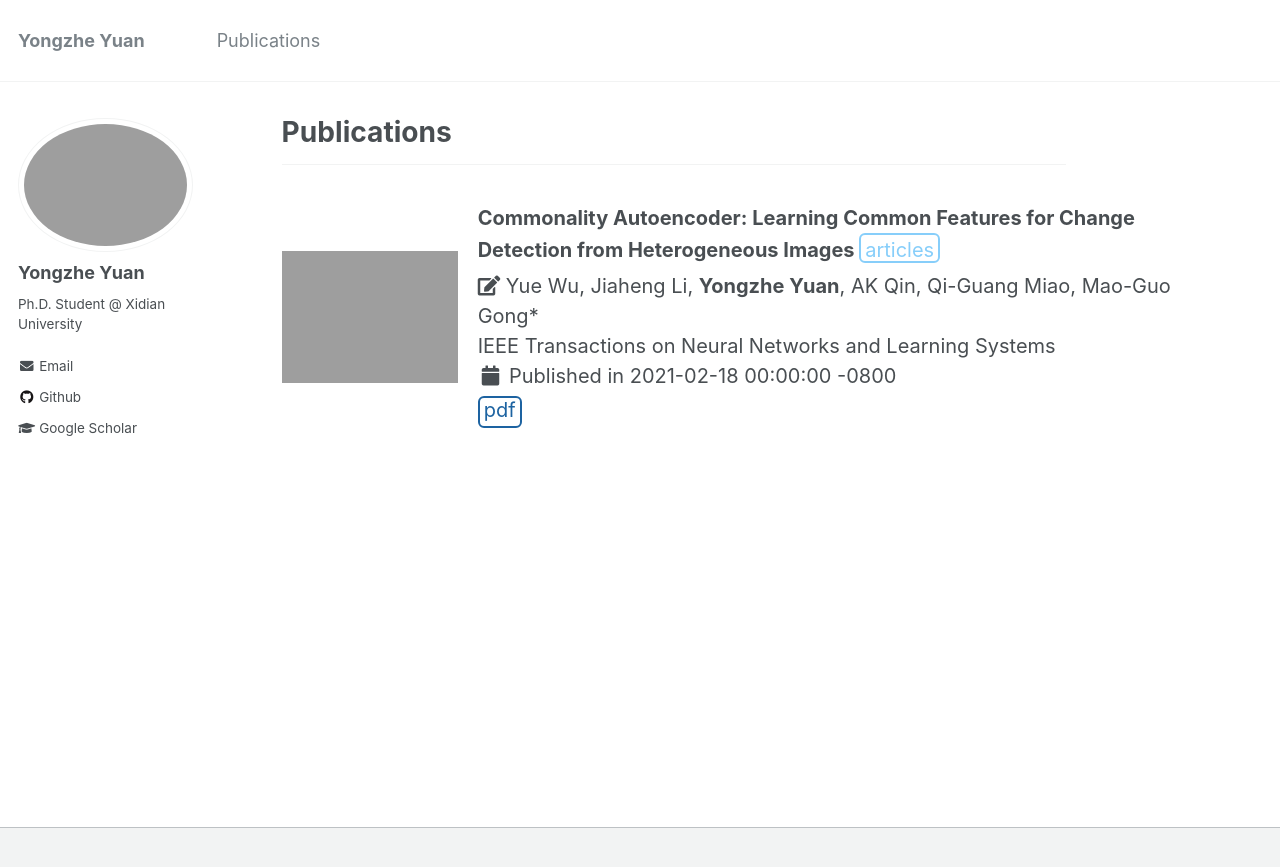
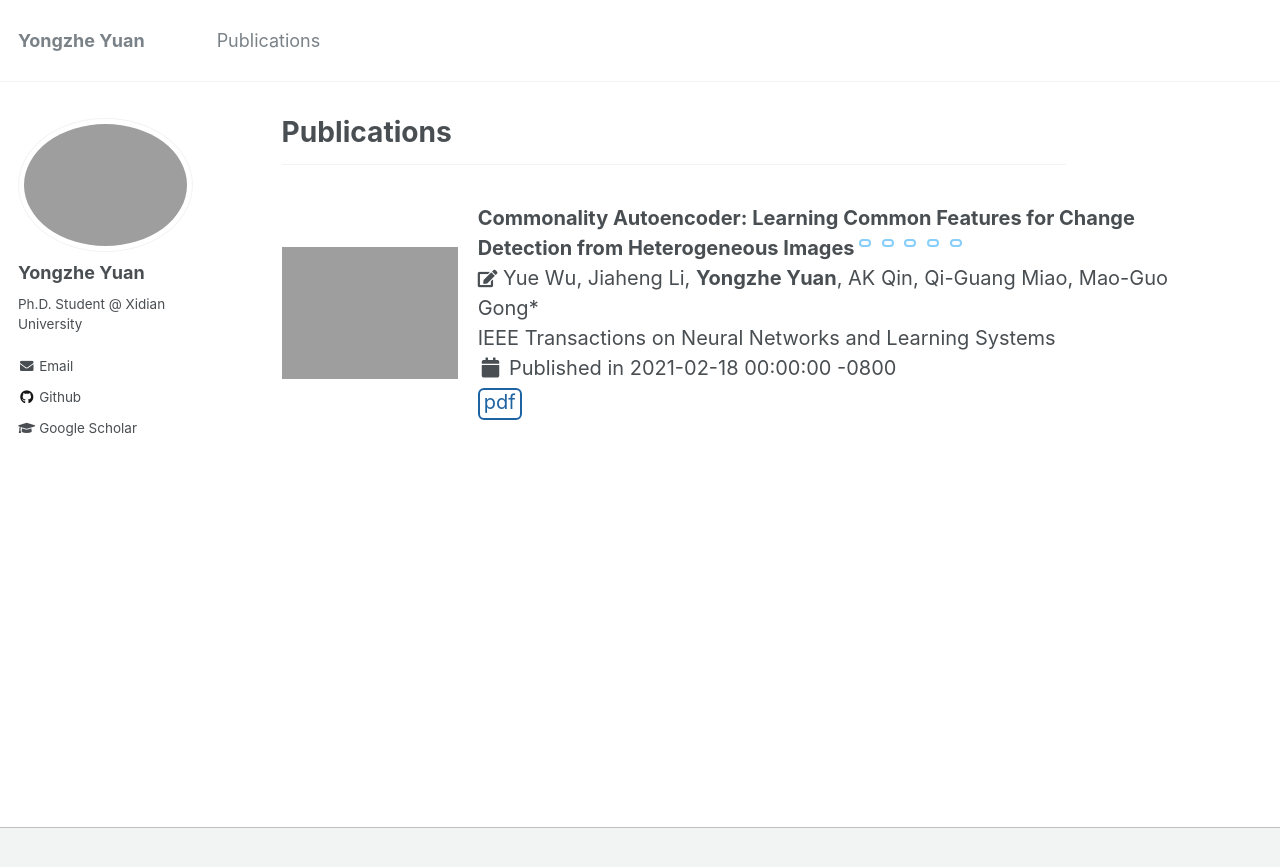
Before and after one commit to YYZMARS/YYZMARS.github.io, a Jekyll site: the page built from _pages/publications.md, in a window 1280 px wide. Shown: the top 867 px of the page. Built offline with Jekyll 4.4.1, drawn with Linux system fonts in a browser that asks for light colours.

Commit message:
Update archive-single-pub.html

```diff
--- a/_includes/archive-single-pub.html
+++ b/_includes/archive-single-pub.html
@@ -24,9 +24,13 @@
         <p class="archive__item">
             <b>{{ title }}</b>
 <!--             <a href="" style="pointer-events:none;text-decoration:none;color:#ff0000">h</a> -->
-          <a href="" class="page__taxonomy-item" rel="tag" style="pointer-events:none;text-decoration:none;color:	#87CEFA;height:30px">articles</a>
+          <a href="" class="page__taxonomy-item" rel="tag" style="pointer-events:none;text-decoration:none;color:	#87CEFA">{{ post.tag1 }}</a>
+          <a href="" class="page__taxonomy-item" rel="tag" style="pointer-events:none;text-decoration:none;color:	#87CEFA">{{ post.tag2 }}</a>
+          <a href="" class="page__taxonomy-item" rel="tag" style="pointer-events:none;text-decoration:none;color:	#87CEFA">{{ post.tag3 }}</a>
+          <a href="" class="page__taxonomy-item" rel="tag" style="pointer-events:none;text-decoration:none;color:	#87CEFA">{{ post.tag4 }}</a>
+          <a href="" class="page__taxonomy-item" rel="tag" style="pointer-events:none;text-decoration:none;color:	#87CEFA">{{ post.tag5 }}</a>
           <br>
-            <i class="fas fa-edit fa-1.5x" aria-hidden="true"></i> {{ post.author }}<br>
+            <i class="fas fa-edit fa-sm" aria-hidden="true"></i> {{ post.author }}<br>
             {{ post.venue }}<br>
 
             <i class="fas fa-fw fa-calendar" aria-hidden="true"></i> Published in <time pubdate>{{ post.date }}</time><br>
```
